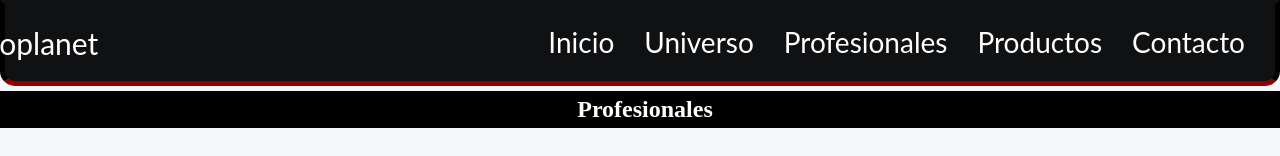
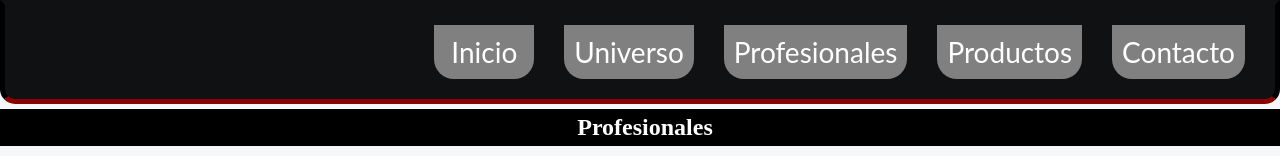
Before and after one commit to Juantelisg/Astroplanet, a plain HTML site: page profesionales.html in a window 1280 px wide. Shown: the top 156 px of the page. Drawn offline with Linux system fonts and the light colour scheme.

Commit message:
menu desplegable de productos en profesionales.html

```diff
--- a/css/estilos.css
+++ b/css/estilos.css
@@ -595,6 +595,56 @@
     font-family: 'Lato', sans-serif;
 }
 
+ul{
+    list-style: none;
+  }
+
+#menu li>a{
+    background-color: grey;
+    color: white;
+    padding: 10px;
+    display: block;
+    text-decoration: none;
+    min-width: 100px;
+  }
+
+#menu li>a:hover{
+    color: #000;
+    background-color: #eaeaea;
+}
+
+#menu>li{
+    float: left;
+    text-align:center
+}
+
+#menu>li>ul{
+    display: none;
+}
+
+#menu>li:hover>ul {
+    display:block;
+}
+
+
+
+
+
+
+
+
+
+
+
+
+
+
+
+
+
+
+
+
 .tituloSection1-profesionales {
     color: white;
     margin-top: 5px;
--- a/profesionales.html
+++ b/profesionales.html
@@ -13,7 +13,7 @@
         <div class="divnav-profesionales">
             <nav class="nav-profesionales">
                 <div class="itemscontainer-profesionales">
-                    <ul class="menu-profesionales">
+                    <ul id="menu" class="menu-profesionales">
                         <div>
                             <a class="link0-profesionales" href="welcome.html">Astroplanet</a>
                         </div>
@@ -33,7 +33,17 @@
 
                         <li>
                             <a class="link4-profesionales" href="productos.html">Productos</a>
+
+
+                            <ul>
+                                <li><a href="">Franelas</a></li>
+                                <li><a href="">Tazas</a></li>
+                                <li><a href="">Accesorios</a></li>
+                            </ul>
+
+
                         </li>
+
 
                         <li>
                             <a class="link5-profesionales" href="contacto.html">Contacto</a>
```
